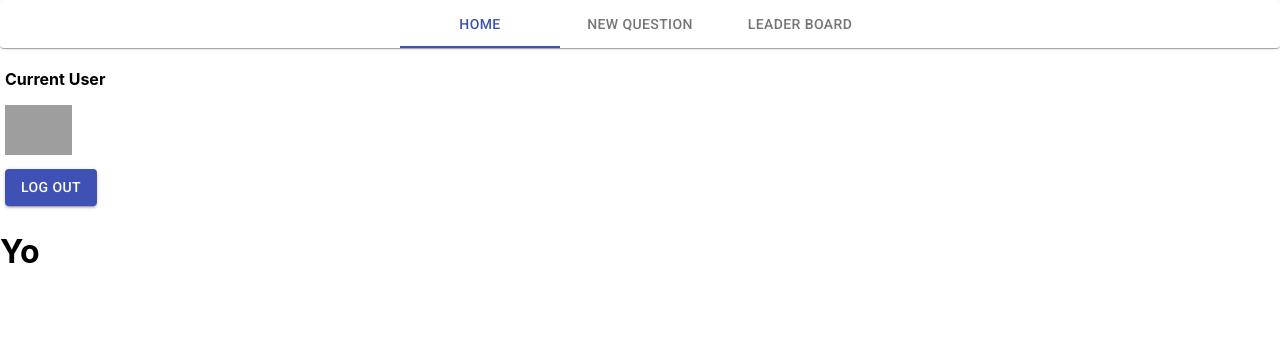
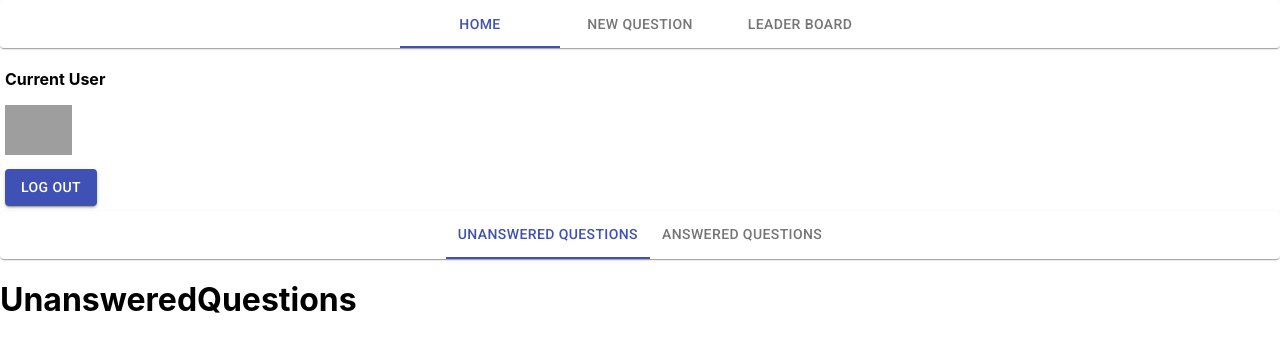
Before and after one commit to MuhammadJamaluddin/would-you-rather, a React (Create React App) app: page /home in a window 1280 px wide. Shown: the top 352 px of the page. Built offline with nearby package versions, Linux system fonts and the light colour scheme; sample sign-in values are in the browser's storage; grey boxes are pictures that could not be loaded; the HTML template or start-up script is replaced by a standard one.

Commit message:
feat: Get questions data

```diff
--- /dev/null
+++ b/src/components/AnsweredQuestions.tsx
@@ -0,0 +1,5 @@
+import React from "react";
+
+const AnsweredQuestions = () => <h1>AnsweredQuestions</h1>;
+
+export default AnsweredQuestions;
--- a/src/components/Questions.tsx
+++ b/src/components/Questions.tsx
@@ -1,14 +1,48 @@
 import React from "react";
+import { makeStyles } from "@material-ui/core/styles";
 import styled from "styled-components";
+import Paper from "@material-ui/core/Paper";
+import Tabs from "@material-ui/core/Tabs";
+import Tab from "@material-ui/core/Tab";
+import UnansweredQuestions from "./UnansweredQuestions";
+import AnsweredQuestions from "./AnsweredQuestions";
+
+const useStyles = makeStyles({
+  root: {
+    flexGrow: 1,
+  },
+});
 
 const Container = styled.div`
   width: 100%;
 `;
 
-const Questions = () => (
-  <Container>
-    <h1>Yo</h1>
-  </Container>
-);
+const Questions = () => {
+  const classes = useStyles();
+  const [value, setValue] = React.useState(0);
+
+  const handleChange = (event: React.ChangeEvent<{}>, newValue: number) => {
+    setValue(newValue);
+  };
+
+  return (
+    <Container>
+      <Paper className={classes.root}>
+        <Tabs
+          value={value}
+          onChange={handleChange}
+          indicatorColor="primary"
+          textColor="primary"
+          centered
+        >
+          <Tab label="Unanswered Questions" />
+          <Tab label="Answered Questions" />
+        </Tabs>
+      </Paper>
+      {value === 0 && <UnansweredQuestions />}
+      {value === 1 && <AnsweredQuestions />}
+    </Container>
+  );
+};
 
 export default Questions;
--- /dev/null
+++ b/src/components/UnansweredQuestions.tsx
@@ -0,0 +1,20 @@
+import React, { useEffect } from "react";
+import { useDispatch, useSelector } from "react-redux";
+
+import { RootState } from "../store";
+import { getQuestions } from "../features/questions";
+
+const UnansweredQuestions = () => {
+  const dispatch = useDispatch();
+  const { questions } = useSelector((state: RootState) => state.questions);
+
+  console.log("questions", questions);
+
+  useEffect(() => {
+    dispatch(getQuestions());
+  }, [dispatch]);
+
+  return <h1>UnansweredQuestions</h1>;
+};
+
+export default UnansweredQuestions;
--- /dev/null
+++ b/src/features/questions.ts
@@ -0,0 +1,51 @@
+import { createAsyncThunk, createSlice, PayloadAction } from "@reduxjs/toolkit";
+
+import { _getQuestions } from "../_DATA";
+
+export const getQuestions = createAsyncThunk("users", async () => {
+  return await _getQuestions();
+});
+
+export interface Option {
+  vote: string[];
+  text: string;
+}
+
+export interface Question {
+  id: string;
+  author: string;
+  timestamp: number;
+  optionOne: Option;
+  optionTwo: Option;
+}
+
+interface QuestionsData {
+  [questionId: string]: Question;
+}
+
+interface QuestionsState {
+  loading: boolean;
+  questions: QuestionsData;
+}
+
+const initialState: QuestionsState = { questions: {}, loading: true };
+
+const questionsSlice = createSlice({
+  name: "questions",
+  initialState,
+  reducers: {},
+  extraReducers: (builder) => {
+    builder.addCase(
+      getQuestions.fulfilled,
+      (state, { payload }: PayloadAction<QuestionsData>) => {
+        state.questions = payload;
+        state.loading = false;
+      }
+    );
+    builder.addCase(getQuestions.pending, (state) => {
+      state.loading = true;
+    });
+  },
+});
+
+export default questionsSlice.reducer;
--- a/src/features/users.ts
+++ b/src/features/users.ts
@@ -19,12 +19,12 @@ export interface User {
 interface UserData {
   [name: string]: User;
 }
-interface usersState {
+interface UsersState {
   loading: boolean;
   users: UserData;
 }
 
-const initialState: usersState = { users: {}, loading: true };
+const initialState: UsersState = { users: {}, loading: true };
 
 const usersSlice = createSlice({
   name: "users",
--- a/src/store.ts
+++ b/src/store.ts
@@ -1,10 +1,12 @@
 import { configureStore } from "@reduxjs/toolkit";
 
 import usersReducer from "./features/users";
+import questionsReducer from "./features/questions";
 
 export const store = configureStore({
   reducer: {
     users: usersReducer,
+    questions: questionsReducer,
   },
 });
 
```
